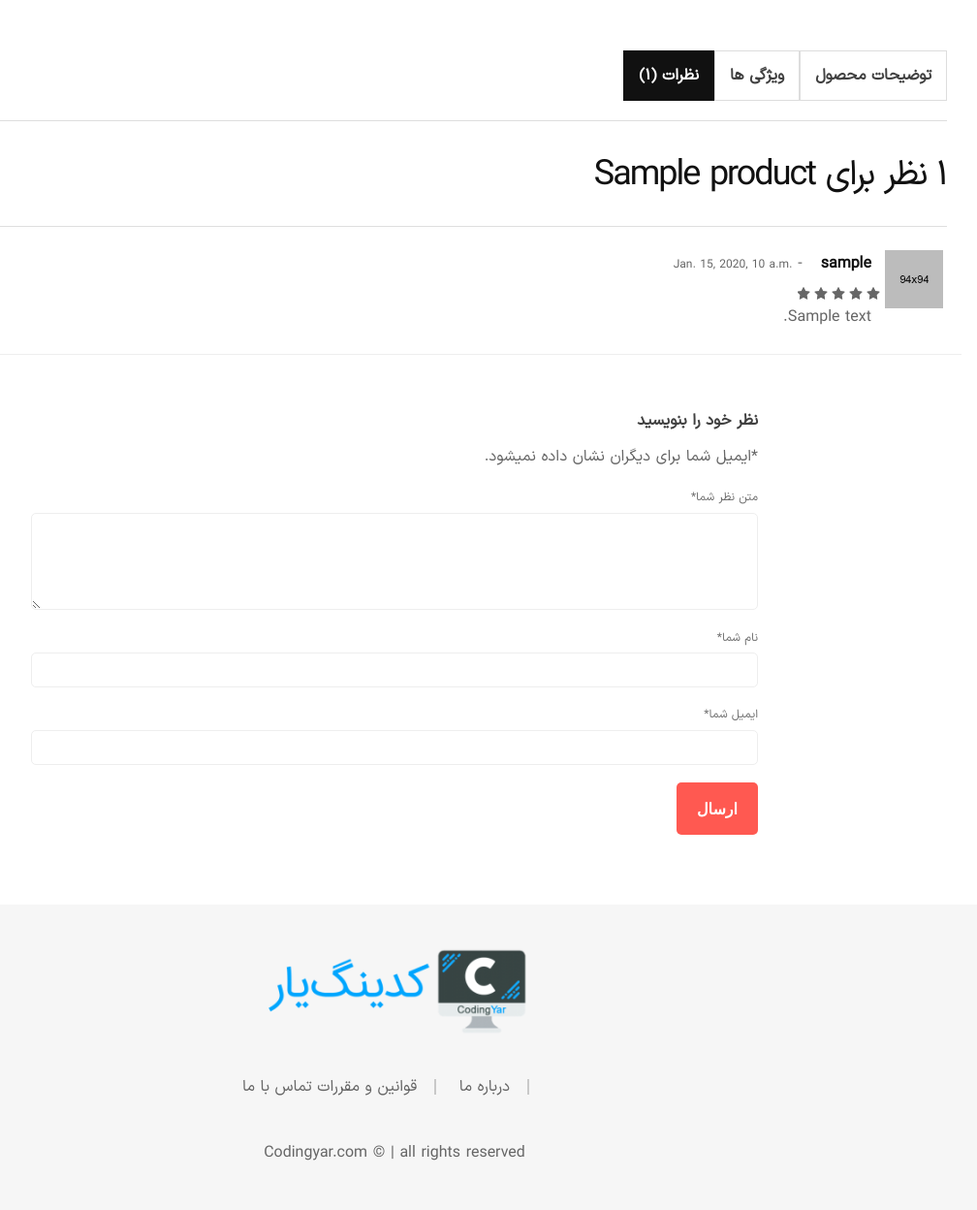
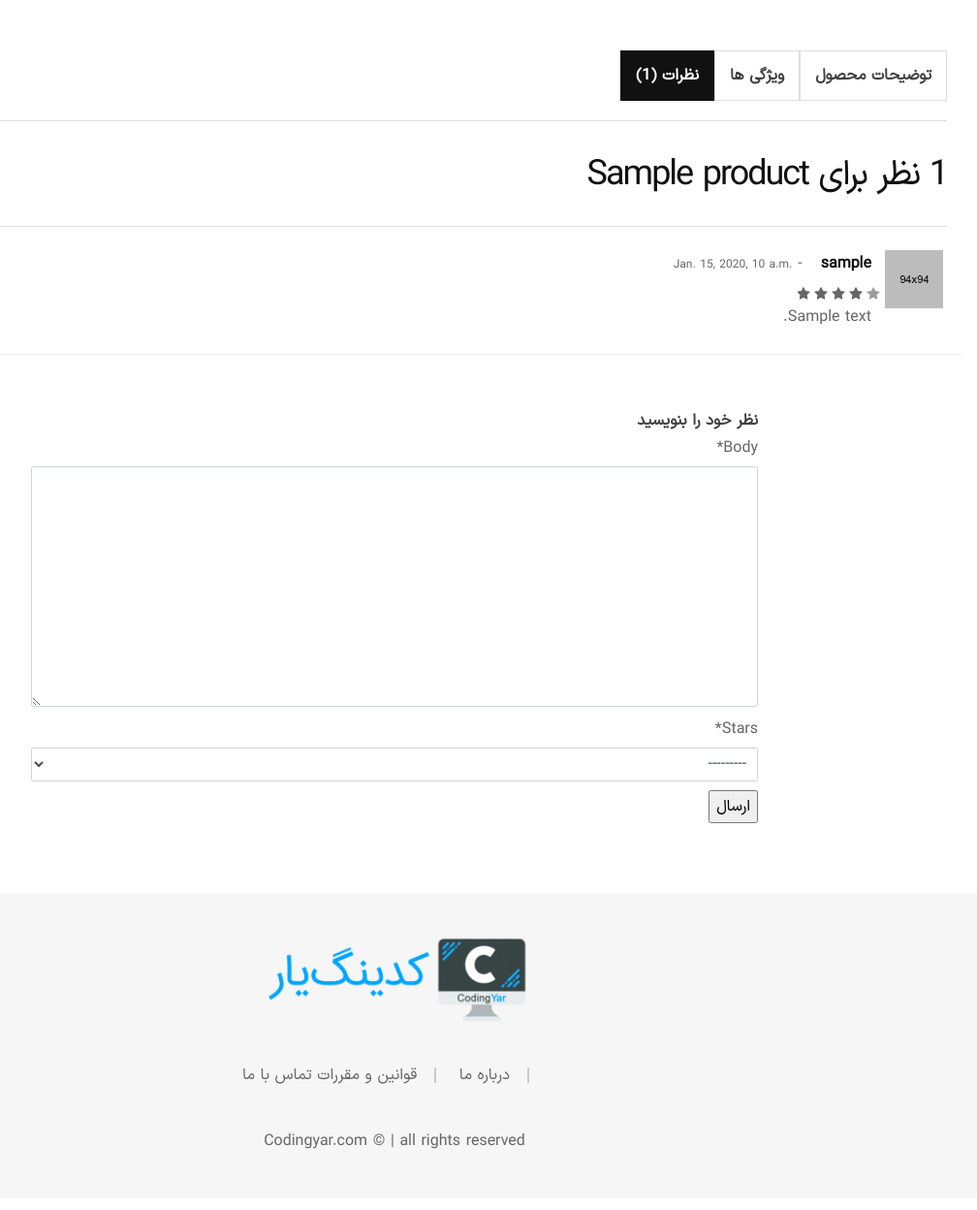
Before and after one commit to elhamgholami1995/Django-project-onlineshop, a Django app: page /products/1/ in a window 1280 px wide, after a click that opens the changed part. Shown: the part 768-2016 px from the top of the page at 97% size, without its empty margins (251-1259 px from the left). After the commit the page ends 1953 px from the top, so only its background shows below. Run offline with Django 4.2, Linux system fonts and the light colour scheme; tables that the repository leaves empty hold one stand-in row (values such as "Sample post"); parts of the project's set-up code (start-up, migrations or seed data) failed here and were passed over; some libraries are stand-ins or nearby versions; some web fonts are replaced.

Commit message:
'Creating the ability to send comments'

```diff
--- /dev/null
+++ b/products/forms.py
@@ -0,0 +1,8 @@
+from django import forms
+from .models import Comment
+
+
+class CommentForm(forms.ModelForm):
+    class Meta:
+        model = Comment
+        fields = ['body', 'stars']
--- a/products/models.py
+++ b/products/models.py
@@ -33,3 +33,6 @@ class Comment(models.Model):
     datetime_modified = models.DateTimeField(auto_now=True)
     active = models.BooleanField(default=True)
     product = models.ForeignKey(Product, on_delete=models.CASCADE, related_name='comments')
+
+    def get_absolute_url(self):
+        return reverse('product_detail', args=[self.product.id])
--- a/products/templates/products/product_detail.html
+++ b/products/templates/products/product_detail.html
@@ -1,4 +1,5 @@
 {% extends '_base.html' %}
+{% load crispy_forms_filters %}
 {% load static %}
 
 {% block title %} {{ product.title }} {% endblock %}
@@ -79,7 +80,7 @@
                                     </a>
                                     <a class="m-0 product-data-tab__link nav-link" id="nav-reviews-tab"
                                        data-toggle="tab" href="#nav-reviews" role="tab" aria-selected="true">
-                                        <span>نظرات (۱)</span>
+                                        <span>نظرات ({{product.comments.count}})</span>
                                     </a>
                                 </div>
                                 <div class="tab-content product-data-tab__content" id="product-tabContent">
@@ -118,7 +119,7 @@
                                     <div class="tab-pane fade" id="nav-reviews" role="tabpanel"
                                          aria-labelledby="nav-reviews-tab">
                                         <div class="product-reviews">
-                                            <h3 class="review__title"> ۱ نظر برای {{product.title}} </h3>
+                                            <h3 class="review__title"> {{product.comments.count}} نظر برای {{product.title}} </h3>
                                             <ul class="review__list">
                                                 {% for comment in product.comments.all %}
                                                     <li class="review__item">
@@ -134,7 +135,7 @@
                                                                             <strong class="review__author px-4">{{ comment.author.username }}</strong>
                                                                         </div>
                                                                         <div class="product-rating">
-                                                                            <div class="m-0 star-rating star-five">
+                                                                            <div class="m-0 star-rating star-four">
                                                                             <span>Rated <strong
                                                                                     class="rating">{{ comment.stars }}</strong> out of 5</span>
                                                                             </div>
@@ -157,38 +158,44 @@
                                                     <div class="col-lg-8 m-auto">
                                                         <span class="reply-title pull-right">نظر خود را بنویسید</span>
                                                         <br>
-                                                        <form action="#" class="form text-right">
-                                                            <div class="form-notes mb--20">
-                                                                <p class="my-3"><span class="required">*</span>ایمیل شما
-                                                                    برای دیگران نشان داده نمیشود.</p>
-                                                            </div>
-                                                            <div class="form__group mb--10">
-                                                                <label class="form__label d-block" for="email">متن نظر
-                                                                    شما<span class="required">*</span></label>
-                                                                <textarea name="review" id="review"
-                                                                          class="form__input form__input--textarea"></textarea>
-                                                            </div>
-                                                            <div class="form__group mb--20">
-                                                                <label class="form__label d-block" for="name">نام
-                                                                    شما<span class="required">*</span></label>
-                                                                <input type="text" name="name" id="name"
-                                                                       class="form__input">
-                                                            </div>
-                                                            <div class="form__group mb--20">
-                                                                <label class="form__label d-block" for="email">ایمیل شما<span
-                                                                        class="required">*</span></label>
-                                                                <input type="email" name="email" id="email"
-                                                                       class="form__input">
-                                                            </div>
-                                                            <div class="form__group">
-                                                                <div class="form-row">
-                                                                    <div class="col-12">
-                                                                        <input type="submit" value="ارسال"
-                                                                               class="btn-submit">
-                                                                    </div>
-                                                                </div>
-                                                            </div>
+                                                        <form action="{% url 'comment_create' product.id %}" method="post">
+                                                            {% csrf_token %}
+                                                            {{ comment_form|crispy }}
+                                                            <input type="submit" value="ارسال">
                                                         </form>
+{#                                                        <form action="#" class="form text-right">#}
+{#                                                            <div class="form-notes mb--20">#}
+{#                                                                <p class="my-3"><span class="required">*</span>ایمیل شما#}
+{#                                                                    برای دیگران نشان داده نمیشود.</p>#}
+{#                                                            </div>#}
+{#                                                            <div class="form__group mb--10">#}
+{#                                                                <label class="form__label d-block" for="email">متن نظر#}
+{#                                                                    شما<span class="required">*</span></label>#}
+{#                                                                <textarea name="review" id="review"#}
+{#                                                                          class="form__input form__input--textarea"></textarea>#}
+{#                                                            </div>#}
+{#                                                            <div class="form__group mb--20">#}
+{#                                                                <label class="form__label d-block" for="name">نام#}
+{#                                                                    شما<span class="required">*</span></label>#}
+{#                                                                <input type="text" name="name" id="name"#}
+{#                                                                       class="form__input">#}
+{#                                                            </div>#}
+{#                                                            <div class="form__group mb--20">#}
+{#                                                                <label class="form__label d-block" for="email">ایمیل شما<span#}
+{#                                                                        class="required">*</span></label>#}
+{#                                                                <input type="email" name="email" id="email"#}
+{#                                                                       class="form__input">#}
+{#                                                            </div>#}
+{#                                                            <div class="form__group">#}
+{#                                                                <div class="form-row">#}
+{#                                                                    <div class="col-12">#}
+{#                                                                        <input type="submit" value="ارسال"#}
+{#                                                                               class="btn-submit">#}
+{#                                                                    </div>#}
+{#                                                                </div>#}
+{#                                                            </div>#}
+{#                                                        </form>#}
+{#                                                        #}
                                                     </div>
                                                 </div>
                                             </div>
--- a/products/urls.py
+++ b/products/urls.py
@@ -1,9 +1,9 @@
 from django.contrib import admin
 from django.urls import path
-from .views import ProductListView,ProductsDetailView
-
+from .views import ProductListView, ProductsDetailView, CommentCreateView
 
 urlpatterns = [
-    path('', ProductListView.as_view(),name='product_list'),
-    path('<int:pk>/',ProductsDetailView.as_view(),name='product_detail'),
+    path('', ProductListView.as_view(), name='product_list'),
+    path('<int:pk>/', ProductsDetailView.as_view(), name='product_detail'),
+    path('comment/<int:pk>/', CommentCreateView.as_view(), name='comment_create')
 ]
--- a/products/views.py
+++ b/products/views.py
@@ -1,7 +1,8 @@
-from django.shortcuts import render
 from django.views import generic
+from django.shortcuts import get_object_or_404
 
-from .models import Product
+from .forms import CommentForm
+from .models import Product, Comment
 
 
 class ProductListView(generic.ListView):
@@ -14,3 +15,21 @@ class ProductsDetailView(generic.DetailView):
     model = Product
     template_name = 'products/product_detail.html'
     context_object_name = 'product'
+
+    def get_context_data(self, **kwargs):
+        context = super().get_context_data(**kwargs)
+        context['comment_form'] = CommentForm()
+        return context
+
+
+class CommentCreateView(generic.CreateView):
+    model = Comment
+    form_class = CommentForm
+
+    def form_valid(self, form):
+        obj = form.save(commit=False)
+        obj.author = self.request.user
+        product_id = int(self.kwargs['pk'])
+        product = get_object_or_404(Product, id=product_id)
+        obj.product = product
+        return super().form_valid(form)
```
